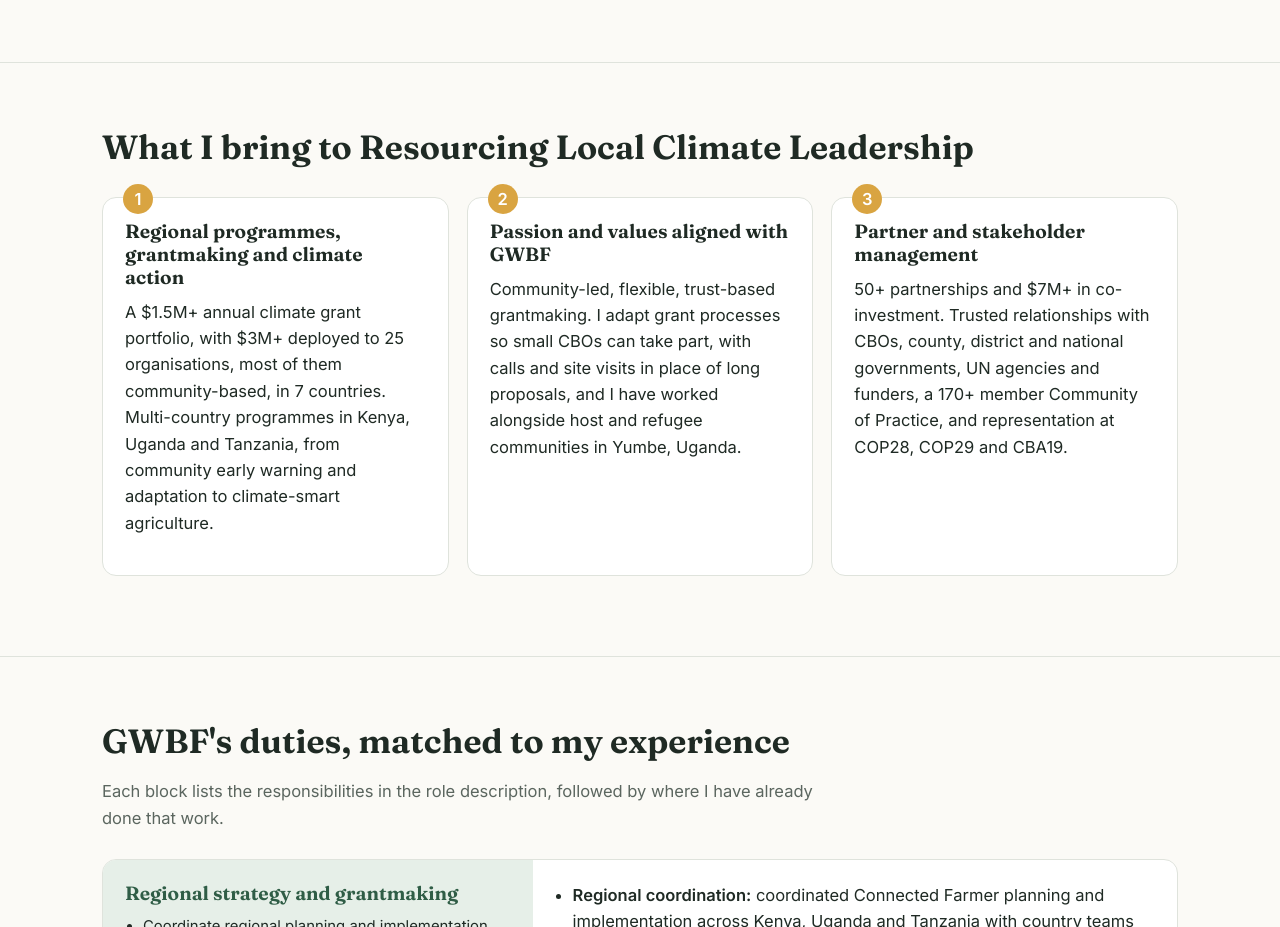
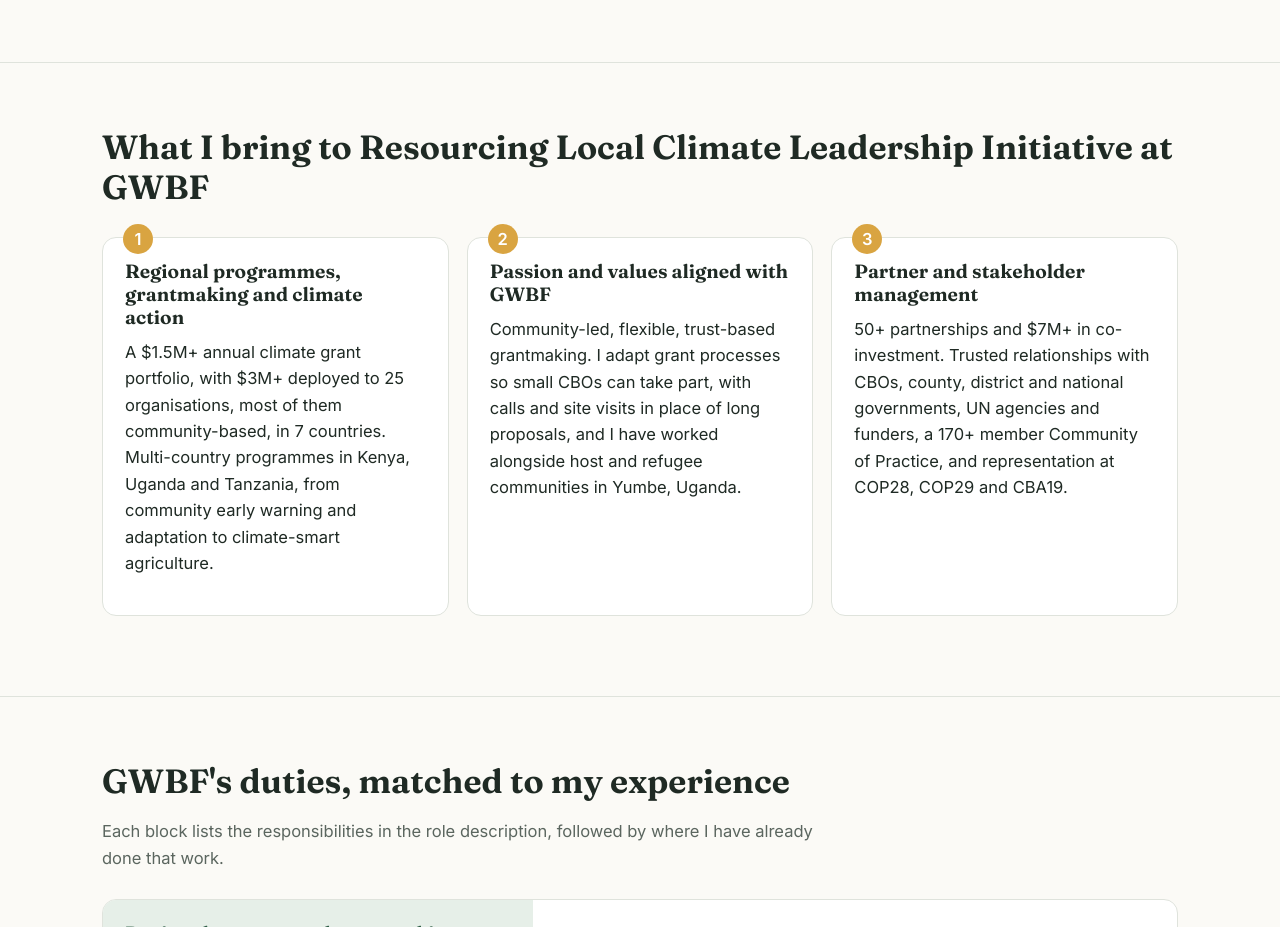
Before and after one commit to gidrafwachira/GWBF_Portfolio, a plain HTML site: page index.html in a window 1280 px wide. Shown: the part 1569-2496 px from the top of the page. Drawn offline with Linux system fonts and the light colour scheme.

Commit message:
Update What I bring heading
Co-Authored-By: Claude Opus 5.5 <noreply@anthropic.com>
Claude-Session: https://claude.ai/code/session_0177YpRJMKNsmuM3zbxZ5RCp

```diff
--- a/index.html
+++ b/index.html
@@ -146,7 +146,7 @@ footer h2{color:#fff}
 </div></section>
 
 <section id="bring"><div class="wrap">
-  <h2>What I bring to Resourcing Local Climate Leadership</h2>
+  <h2>What I bring to Resourcing Local Climate Leadership Initiative at GWBF</h2>
   <ol class="steps">
     <li><h3>Regional programmes, grantmaking and climate action</h3><p>A $1.5M+ annual climate grant portfolio, with $3M+ deployed to 25 organisations, most of them community-based, in 7 countries. Multi-country programmes in Kenya, Uganda and Tanzania, from community early warning and adaptation to climate-smart agriculture.</p></li>
     <li><h3>Passion and values aligned with GWBF</h3><p>Community-led, flexible, trust-based grantmaking. I adapt grant processes so small CBOs can take part, with calls and site visits in place of long proposals, and I have worked alongside host and refugee communities in Yumbe, Uganda.</p></li>
```
